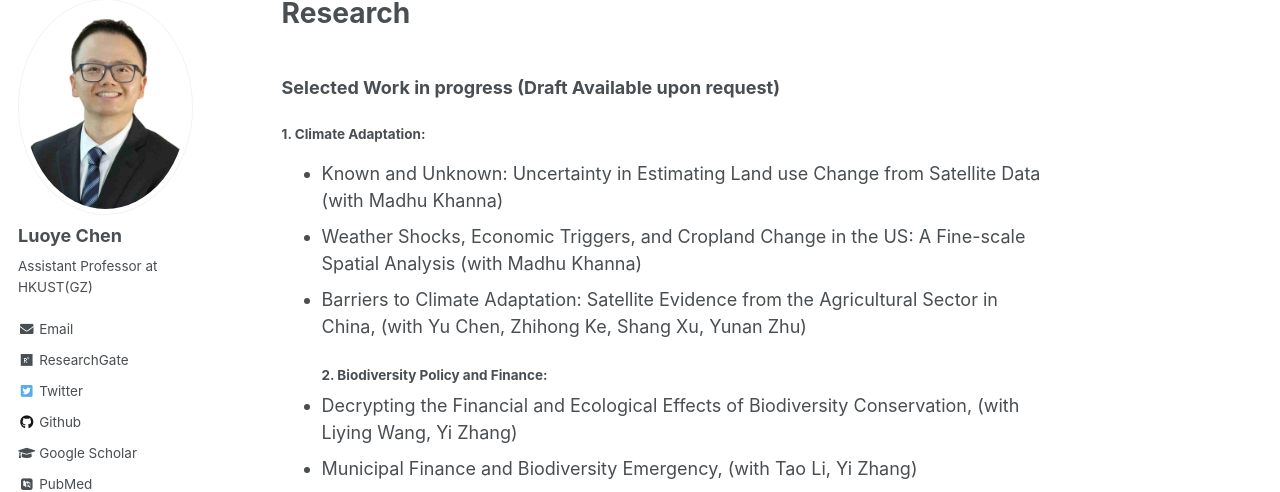
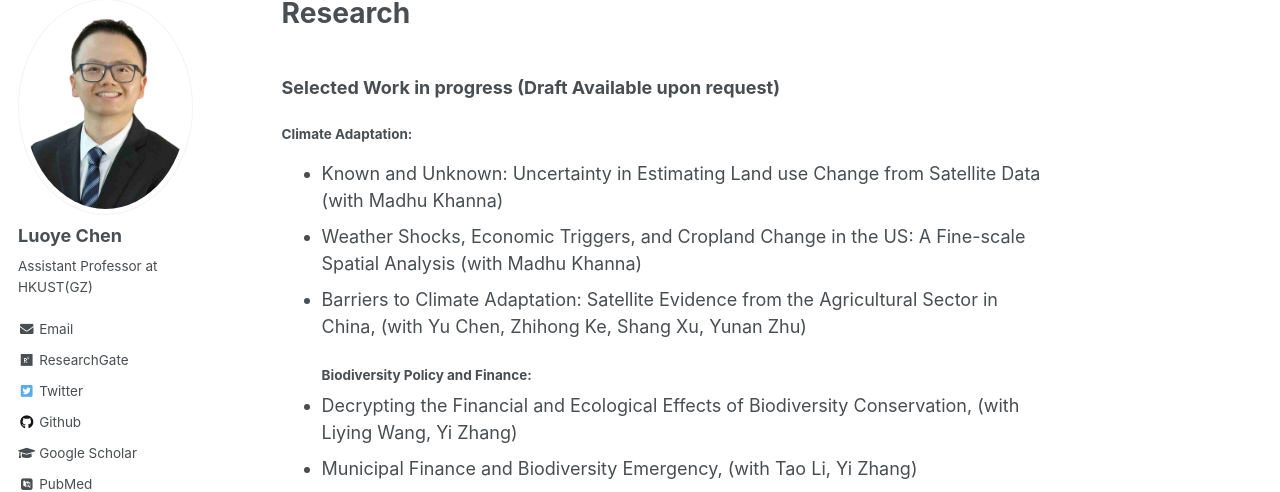
Before and after one commit to luoyec/luoyec.github.io, a Jekyll site: the page built from _pages/publication2.md, in a window 1280 px wide and 900 px high. Shown: the part 119-611 px from the top of the window. Built offline with Jekyll 4.4.1, drawn with Linux system fonts in a browser that asks for light colours; some web fonts are replaced.

Commit message:
Update publication2.md

```diff
--- a/_pages/publication2.md
+++ b/_pages/publication2.md
@@ -8,11 +8,11 @@ redirect_from:
 ---
 
 ### Selected Work in progress (Draft Available upon request)
-#### 1. Climate Adaptation:
+#### Climate Adaptation:
 - Known and Unknown: Uncertainty in Estimating Land use Change from Satellite Data (with Madhu Khanna)
 - Weather Shocks, Economic Triggers, and Cropland Change in the US: A Fine-scale Spatial Analysis (with Madhu Khanna)
 - Barriers to Climate Adaptation: Satellite Evidence from the Agricultural Sector in China, (with Yu Chen, Zhihong Ke, Shang Xu, Yunan Zhu)
-#### 2. Biodiversity Policy and Finance:
+#### Biodiversity Policy and Finance:
 - Decrypting the Financial and Ecological Effects of Biodiversity Conservation, (with Liying Wang, Yi Zhang)
 - Municipal Finance and Biodiversity Emergency, (with Tao Li, Yi Zhang)
 
```
